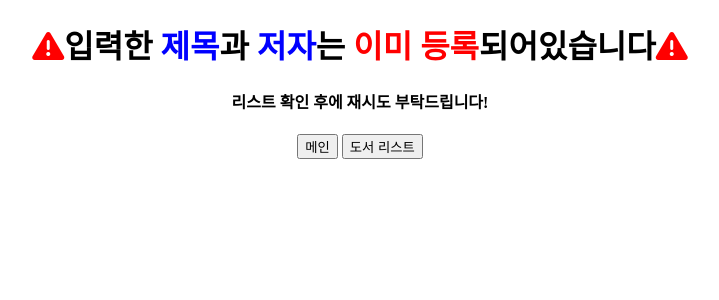
After one commit to eunjiP/green_full-stack, a PHP site: page /add_error.php in a window 1280 px wide. The commit adds this page. Shown: the top 300 px of the page, without its empty margins (280-999 px from the left). Run offline with PHP 8.4, Linux system fonts and the light colour scheme; some libraries are stand-ins or nearby versions.

Commit message:
아이콘추가, 중복된 책은 오류발생하도록 수정(20220420)

```diff
--- /dev/null
+++ b/My_project/books_program/add_error.php
@@ -0,0 +1,22 @@
+<!DOCTYPE html>
+<html lang="en">
+<head>
+    <meta charset="UTF-8">
+    <meta http-equiv="X-UA-Compatible" content="IE=edge">
+    <meta name="viewport" content="width=device-width, initial-scale=1.0">
+    <script src="https://kit.fontawesome.com/57749be668.js" crossorigin="anonymous"></script>
+    <title>도서 추가 에러</title>
+    <style>
+        body {text-align: center;}
+        #red {color:red;}
+        .blue {color:blue;}
+    </style>
+</head>
+<body>
+    <h1><span id="red"><i class="fa-solid fa-triangle-exclamation"></i></span>입력한 <span class="blue">제목</span>과 <span class="blue">저자</span>는
+        <span id="red">이미 등록</span>되어있습니다<span id="red"><i class="fa-solid fa-triangle-exclamation"></i></span></h1>
+    <h4>리스트 확인 후에 재시도 부탁드립니다!</h4>
+    <a href="root_main.php"><button>메인</button></a>
+    <a href="book_list.php"><button>도서 리스트</button></a>
+</body>
+</html>
--- a/My_project/books_program/error.php
+++ b/My_project/books_program/error.php
@@ -5,14 +5,16 @@
     <meta charset="UTF-8">
     <meta http-equiv="X-UA-Compatible" content="IE=edge">
     <meta name="viewport" content="width=device-width, initial-scale=1.0">
+    <script src="https://kit.fontawesome.com/57749be668.js" crossorigin="anonymous"></script>
     <title>학생 추가 오류</title>
     <style>
         body {line-height:30px; text-align: center;}
-        span {color: #ff0000; font-size: 2rem;}
+        span {color: #ff0000;}
     </style>
 </head>
 <body>
-    <h4>입력하셨던 학번은 <span>이미 등록된 학번</span>입니다.</h4>
+    <h1><span><i class="fa-solid fa-triangle-exclamation"></i></span>입력하셨던 학번은
+    <span>이미 등록</span>된 학번입니다<span><i class="fa-solid fa-triangle-exclamation"></i></span></h1>
     <div>
         <a href="singup.html"><button>다시입력</button></a>
         <a href="list.php"><button>학생리스트</button></a>
--- a/My_project/books_program/login.php
+++ b/My_project/books_program/login.php
@@ -5,6 +5,7 @@
     <meta charset="UTF-8">
     <meta http-equiv="X-UA-Compatible" content="IE=edge">
     <meta name="viewport" content="width=device-width, initial-scale=1.0">
+    <script src="https://kit.fontawesome.com/57749be668.js" crossorigin="anonymous"></script>
     <title>도서관리프로그램</title>
     <style>
         body {text-align: center;}
@@ -16,8 +17,8 @@
 </head>
 <body>
     <div>
-        <h1>도서관리프로그램</h1>
-        <h4>이용자의 학번과 비밀번호를 입력해주세요😀</h4>
+        <h1><i class="fa-solid fa-book"></i>도서관리프로그램<i class="fa-solid fa-book"></i></h1>
+        <h4>이용자의 학번과 비밀번호를 입력해주세요</h4>
         <form action="login_proc.php" method="post">
             <div><input type="text" name="id" placeholder="학번" required></div>
             <div><input type="password" name="pw" placeholder="비밀번호" required></div>
--- a/My_project/books_program/singup.html
+++ b/My_project/books_program/singup.html
@@ -19,7 +19,7 @@
     </style>
 </head>
 <body>
-    <h1>학생추가</h1>
+    <h1>회원가입</h1>
     <a href="login.php"><button>로그인</button></a>
     <a href="list.php"><button>학생리스트</button></a>
     <div id="main">
```
Also changed, not shown: My_project/books_program/book_add_proc.php (+28 -3 lines), My_project/books_program/main.php (+7 -3 lines).
